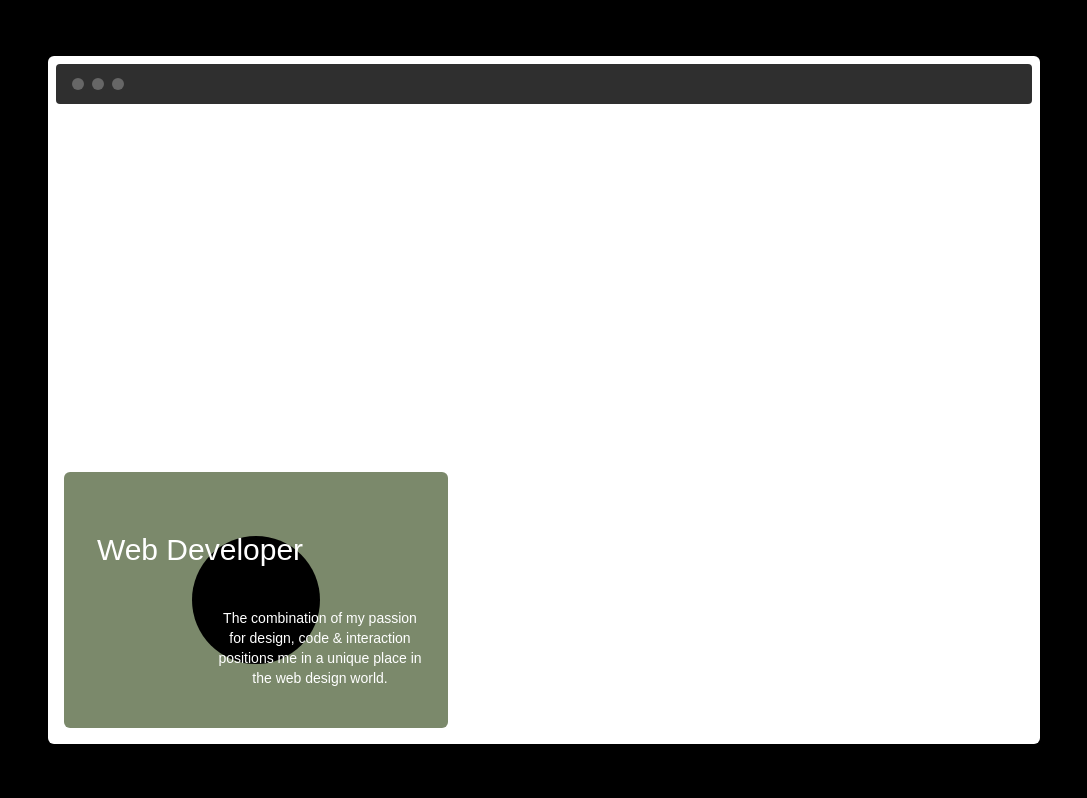
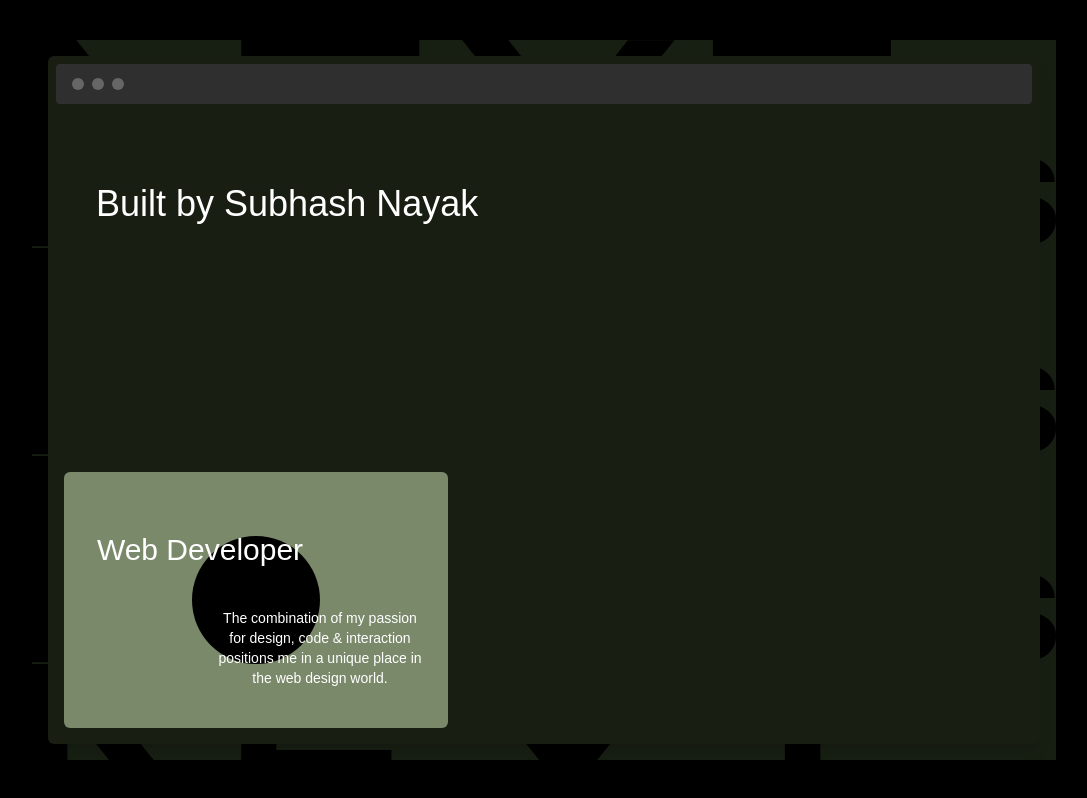
Before and after one commit to subhash131/portfolio-6, a Next.js app: page / in a window 1280 px wide. Shown: the whole page, without its empty margins (96-1183 px from the left). Built offline with nearby package versions, Linux system fonts and the light colour scheme; a web font is replaced by a local one.

Commit message:
fix bg color

```diff
--- a/components/background/Background.tsx
+++ b/components/background/Background.tsx
@@ -66,7 +66,7 @@ const Background = ({
           transform: "translateZ(75px)",
           transformStyle: "preserve-3d",
         }}
-        className={`absolute inset-4 rounded-md bg-white shadow-lg ${className}`}
+        className={`absolute inset-4 rounded-md shadow-lg ${className}`}
       >
         {children}
         <Perspective3d className="top-32 left-12 absolute">
--- a/components/background/background.module.css
+++ b/components/background/background.module.css
@@ -3,4 +3,5 @@
   width: 80vw;
   height: 90vh;
   position: relative;
+  background-color: #171e12;
 }
```
